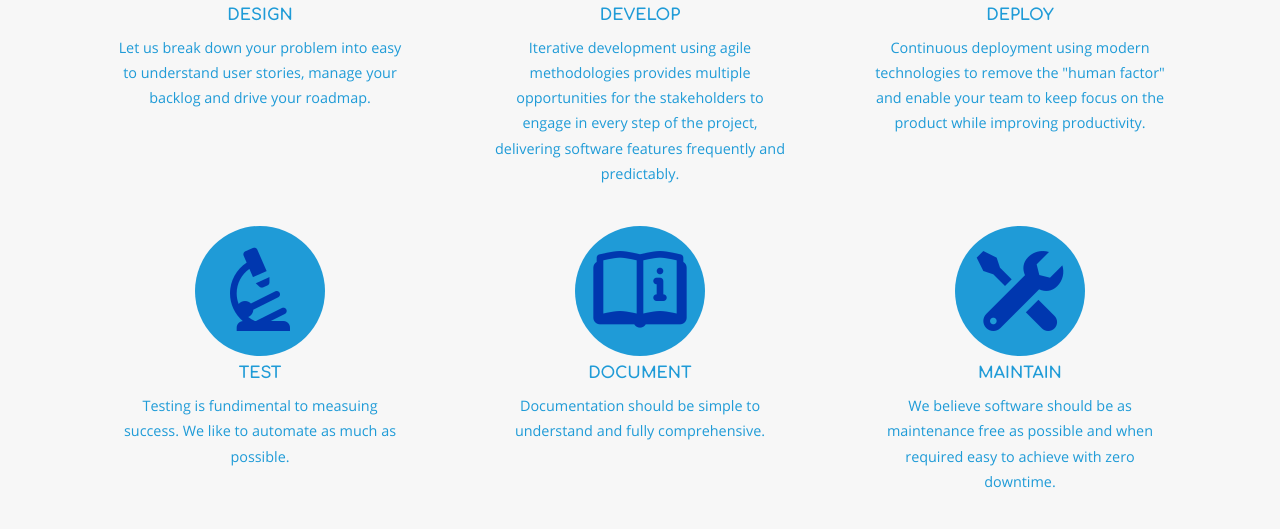
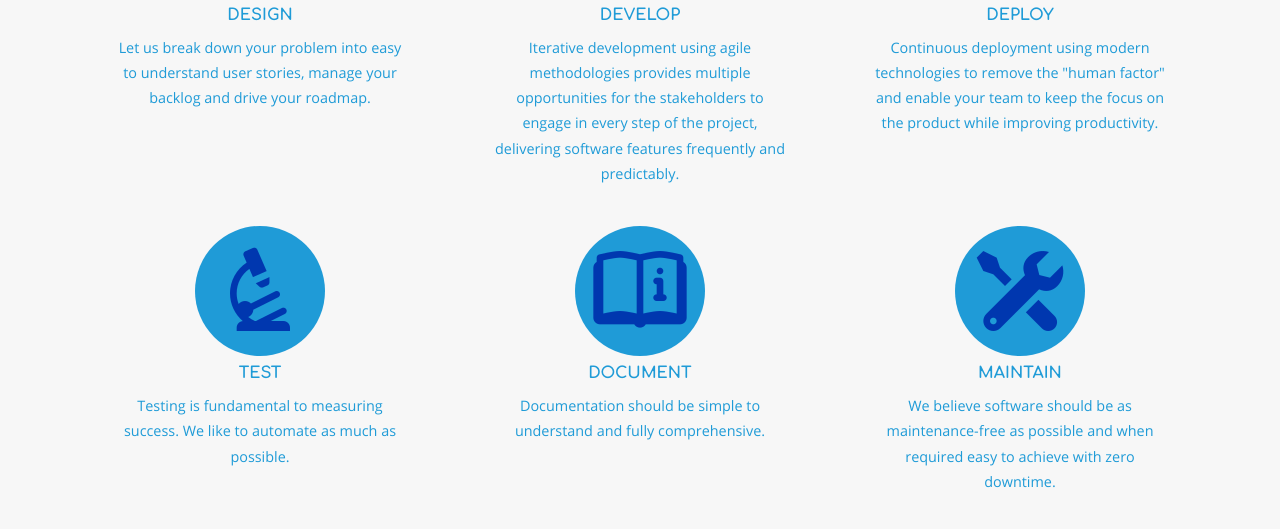
Before and after one commit to codelaboratoryltd/codelaboratoryltd.github.io, a Jekyll site: the page built from index.md, in a window 1280 px wide and 900 px high, scrolled down 2118 px. Shown: the part 222-751 px from the top of the window. Built offline with Jekyll 4.4.1, drawn with Linux system fonts in a browser that asks for light colours; some of the changed text lies outside the part shown.

Commit message:
Grammar fixes

```diff
--- a/_data/services.yaml
+++ b/_data/services.yaml
@@ -11,25 +11,25 @@
     - icon: deploy.png
       heading: deploy
       body: >
-        Continuous deployment using modern technologies to remove the "human factor" and enable your team to keep focus
-        on the product while improving productivity.
+        Continuous deployment using modern technologies to remove the "human factor" and enable your team to keep the
+        focus on the product while improving productivity.
 -
     - icon: test.png
       heading: test
-      body: Testing is fundimental to measuing success. We like to automate as much as possible.
+      body: Testing is fundamental to measuring success. We like to automate as much as possible.
     - icon: document.png
       heading: document
       body: Documentation should be simple to understand and fully comprehensive.
     - icon: maintain.png
       heading: maintain
-      body: We believe software should be as maintenance free as possible and when required easy to achieve with zero downtime.
+      body: We believe software should be as maintenance-free as possible and when required easy to achieve with zero downtime.
 -
     - icon: remote.png
       heading: remote
-      body: We are a remote first company. We can work with you no matter where you are in the world.
+      body: We are a remote-first company. We can work with you no matter where you are in the world.
     - icon: migrate.png
       heading: migrate
-      body: Let us migrate you from on-premises solutions to modern cloud based technologies.
+      body: Let us migrate you from on-premises solutions to modern cloud-based technologies.
     - icon: consult.png
       heading: consult
       body: Consult with us and see how we can help your business thrive.
```
Also changed, not shown: _includes/about.md (+1 -6 lines).
